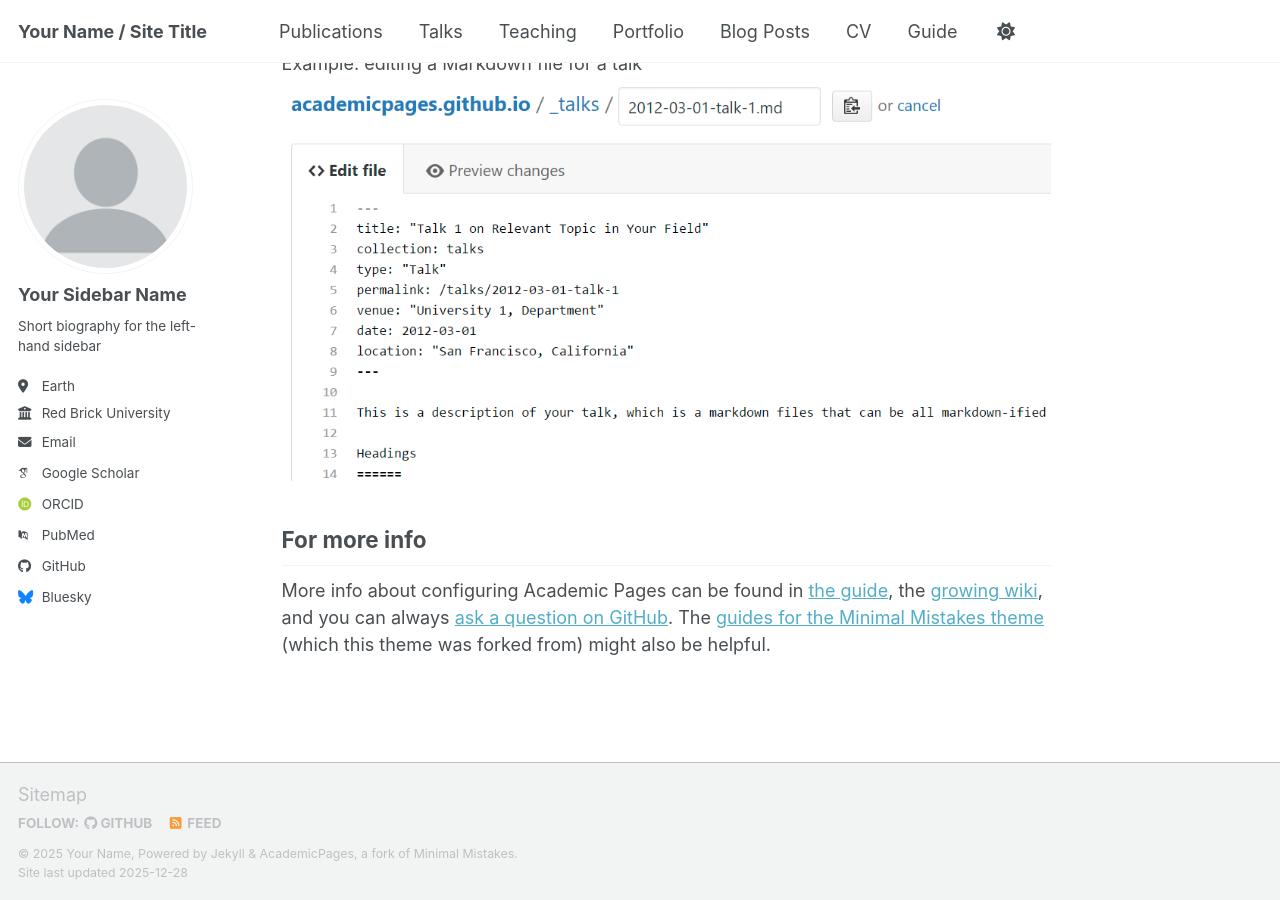
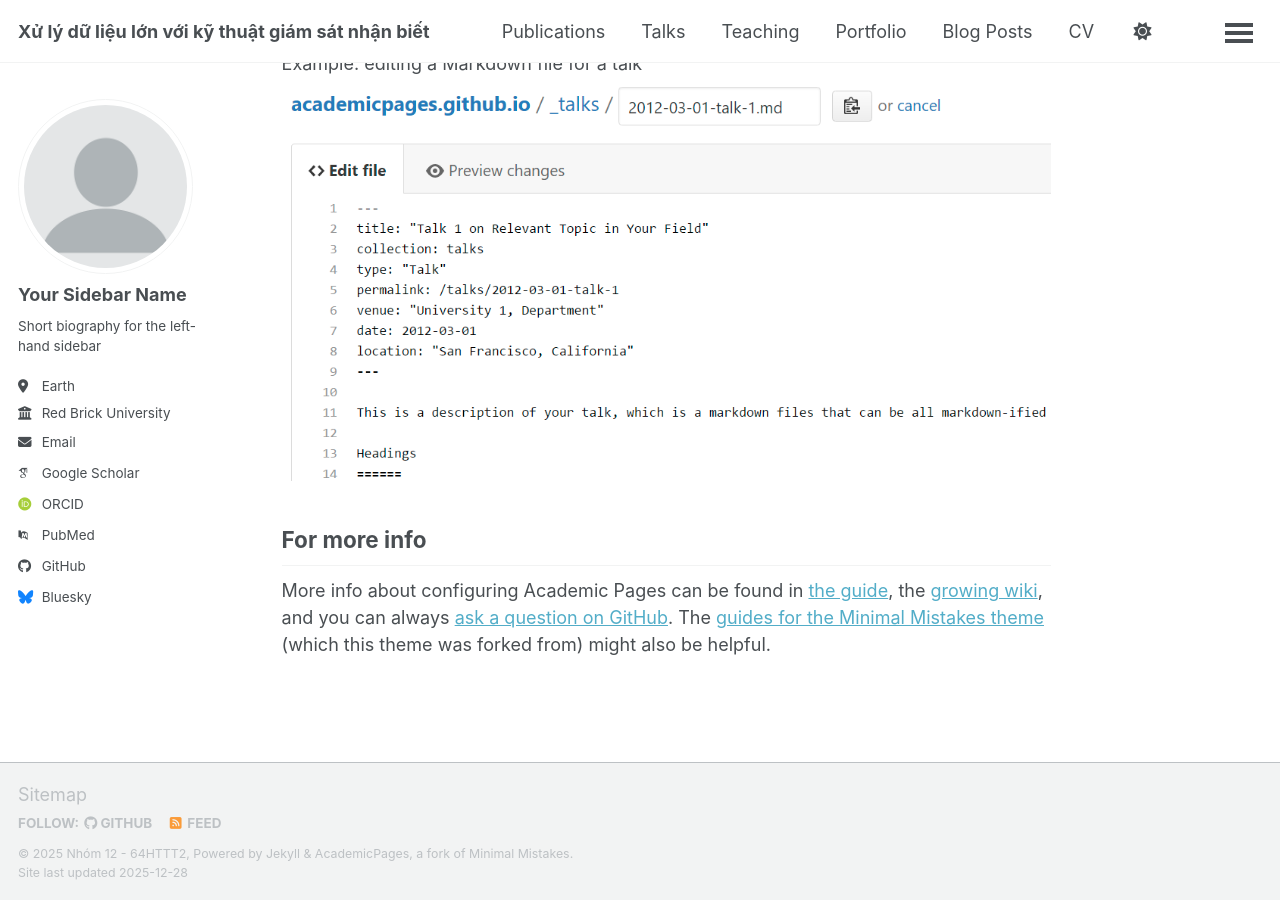
Before and after one commit to XuanDat-286/NguyenXuanDat.github.io, a Jekyll site: the page built from _pages/about.md, in a window 1280 px wide and 900 px high, scrolled down 2718 px. Built offline with Jekyll 4.4.1, drawn with Linux system fonts in a browser that asks for light colours; some web fonts are replaced; a script bundle is joined from its source files by our own code; library files that are not in the unit come from our copies.

Commit message:
Update _config.yml

```diff
--- a/_config.yml
+++ b/_config.yml
@@ -9,11 +9,11 @@
 # Basic Site Settings
 locale                   : "en-US"
 site_theme               : "default" # the available themes options are "default", "air", "sunrise", "mint", "dirt" and "contrast"
-title                    : "Your Name / Site Title"
+title                    : "Xử lý dữ liệu lớn với kỹ thuật giám sát nhận biết"
 title_separator          : "-"
-name                     : &name "Your Name"
+name                     : &name "Nhóm 12 - 64HTTT2"
 description              : &description "Your Name's academic portfolio"   # Update this with a general description of your site, this is the default if not overridden by a page
-url                      : https://academicpages.github.io # The base hostname & protocol for your site e.g. "https://[your GitHub username].github.io",
+url                      : https://Xuandat28.github.io # The base hostname & protocol for your site e.g. "https://[your GitHub username].github.io",
                                                            # or if you already have some other page hosted on Github then use "https://[your GitHub username].github.io/[Your Repo Name]"
 baseurl                  : "" # the subpath of your site, e.g. "/blog"
 repository               : "academicpages/academicpages.github.io"
```
